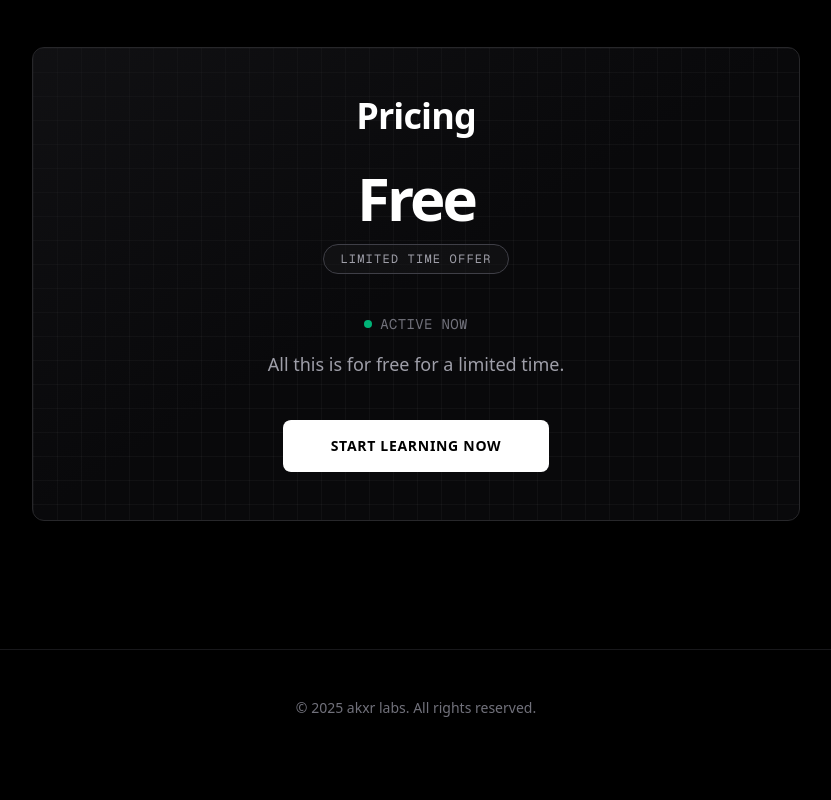
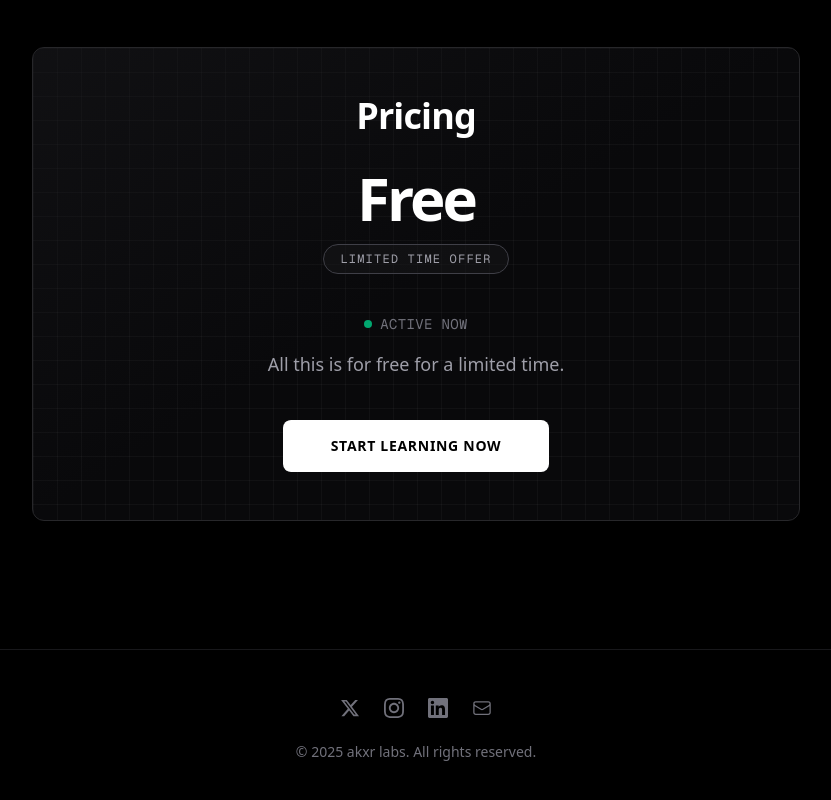
Before and after one commit to akxr-in/akxr-landing-page, a Next.js app: page / in a window 1280 px wide. Shown: the part 3042-3842 px from the top of the page, without its empty margins (224-1055 px from the left). Before the commit the page ends 3808 px from the top, so only its background shows below. Built offline with nearby package versions, Linux system fonts and the light colour scheme.

Commit message:
style: enhance footer layout with social links and copyright information

```diff
--- a/app/page.tsx
+++ b/app/page.tsx
@@ -13,11 +13,60 @@ export default function Home() {
       <Structure />
       <Pricing />
 
-      <footer className="border-t border-zinc-900 bg-black py-12 text-center">
-        <div className="flex flex-col items-center justify-center gap-4">
-          <p className="text-sm text-zinc-500">
-            &copy; {new Date().getFullYear()} akxr labs. All rights reserved.
-          </p>
+      <footer className="border-t border-zinc-900 bg-black py-12">
+        <div className="mx-auto max-w-6xl px-4">
+          <div className="flex flex-col items-center justify-center gap-6">
+            {/* Social Links */}
+            <div className="flex items-center gap-6">
+              <a
+                href="https://x.com/akxrindia"
+                target="_blank"
+                rel="noopener noreferrer"
+                className="text-zinc-500 transition-colors hover:text-white"
+                aria-label="X (Twitter)"
+              >
+                <svg xmlns="http://www.w3.org/2000/svg" fill="currentColor" viewBox="0 0 24 24" className="h-5 w-5">
+                  <path d="M18.244 2.25h3.308l-7.227 8.26 8.502 11.24H16.17l-5.214-6.817L4.99 21.75H1.68l7.73-8.835L1.254 2.25H8.08l4.713 6.231zm-1.161 17.52h1.833L7.084 4.126H5.117z" />
+                </svg>
+              </a>
+              <a
+                href="https://www.instagram.com/akxrindia"
+                target="_blank"
+                rel="noopener noreferrer"
+                className="text-zinc-500 transition-colors hover:text-white"
+                aria-label="Instagram"
+              >
+                <svg xmlns="http://www.w3.org/2000/svg" fill="currentColor" viewBox="0 0 24 24" className="h-5 w-5">
+                  <path d="M12 2.163c3.204 0 3.584.012 4.85.07 3.252.148 4.771 1.691 4.919 4.919.058 1.265.069 1.645.069 4.849 0 3.205-.012 3.584-.069 4.849-.149 3.225-1.664 4.771-4.919 4.919-1.266.058-1.644.07-4.85.07-3.204 0-3.584-.012-4.849-.07-3.26-.149-4.771-1.699-4.919-4.92-.058-1.265-.07-1.644-.07-4.849 0-3.204.013-3.583.07-4.849.149-3.227 1.664-4.771 4.919-4.919 1.266-.057 1.645-.069 4.849-.069zm0-2.163c-3.259 0-3.667.014-4.947.072-4.358.2-6.78 2.618-6.98 6.98-.059 1.281-.073 1.689-.073 4.948 0 3.259.014 3.668.072 4.948.2 4.358 2.618 6.78 6.98 6.98 1.281.058 1.689.072 4.948.072 3.259 0 3.668-.014 4.948-.072 4.354-.2 6.782-2.618 6.979-6.98.059-1.28.073-1.689.073-4.948 0-3.259-.014-3.667-.072-4.947-.196-4.354-2.617-6.78-6.979-6.98-1.281-.059-1.69-.073-4.949-.073zm0 5.838c-3.403 0-6.162 2.759-6.162 6.162s2.759 6.163 6.162 6.163 6.162-2.759 6.162-6.163c0-3.403-2.759-6.162-6.162-6.162zm0 10.162c-2.209 0-4-1.79-4-4 0-2.209 1.791-4 4-4s4 1.791 4 4c0 2.21-1.791 4-4 4zm6.406-11.845c-.796 0-1.441.645-1.441 1.44s.645 1.44 1.441 1.44c.795 0 1.439-.645 1.439-1.44s-.644-1.44-1.439-1.44z" />
+                </svg>
+              </a>
+              <a
+                href="https://www.linkedin.com/company/akxr-india/"
+                target="_blank"
+                rel="noopener noreferrer"
+                className="text-zinc-500 transition-colors hover:text-white"
+                aria-label="LinkedIn"
+              >
+                <svg xmlns="http://www.w3.org/2000/svg" fill="currentColor" viewBox="0 0 24 24" className="h-5 w-5">
+                  <path d="M20.447 20.452h-3.554v-5.569c0-1.328-.027-3.037-1.852-3.037-1.853 0-2.136 1.445-2.136 2.939v5.667H9.351V9h3.414v1.561h.046c.477-.9 1.637-1.85 3.37-1.85 3.601 0 4.267 2.37 4.267 5.455v6.286zM5.337 7.433c-1.144 0-2.063-.926-2.063-2.065 0-1.138.92-2.063 2.063-2.063 1.14 0 2.064.925 2.064 2.063 0 1.139-.925 2.065-2.064 2.065zm1.782 13.019H3.555V9h3.564v11.452zM22.225 0H1.771C.792 0 0 .774 0 1.729v20.542C0 23.227.792 24 1.771 24h20.451C23.2 24 24 23.227 24 22.271V1.729C24 .774 23.2 0 22.222 0h.003z" />
+                </svg>
+              </a>
+              <a
+                href="mailto:contact@akxr.in"
+                className="text-zinc-500 transition-colors hover:text-white"
+                aria-label="Email"
+              >
+                <svg xmlns="http://www.w3.org/2000/svg" fill="none" viewBox="0 0 24 24" strokeWidth={1.5} stroke="currentColor" className="h-5 w-5">
+                  <path strokeLinecap="round" strokeLinejoin="round" d="M21.75 6.75v10.5a2.25 2.25 0 01-2.25 2.25h-15a2.25 2.25 0 01-2.25-2.25V6.75m19.5 0A2.25 2.25 0 0019.5 4.5h-15a2.25 2.25 0 00-2.25 2.25m19.5 0v.243a2.25 2.25 0 01-1.07 1.916l-7.5 4.615a2.25 2.25 0 01-2.36 0L3.32 8.91a2.25 2.25 0 01-1.07-1.916V6.75" />
+                </svg>
+              </a>
+            </div>
+
+            {/* Copyright */}
+            <p className="text-sm text-zinc-500">
+              &copy; {new Date().getFullYear()} akxr labs. All rights reserved.
+            </p>
+          </div>
         </div>
       </footer>
     </main>
```
